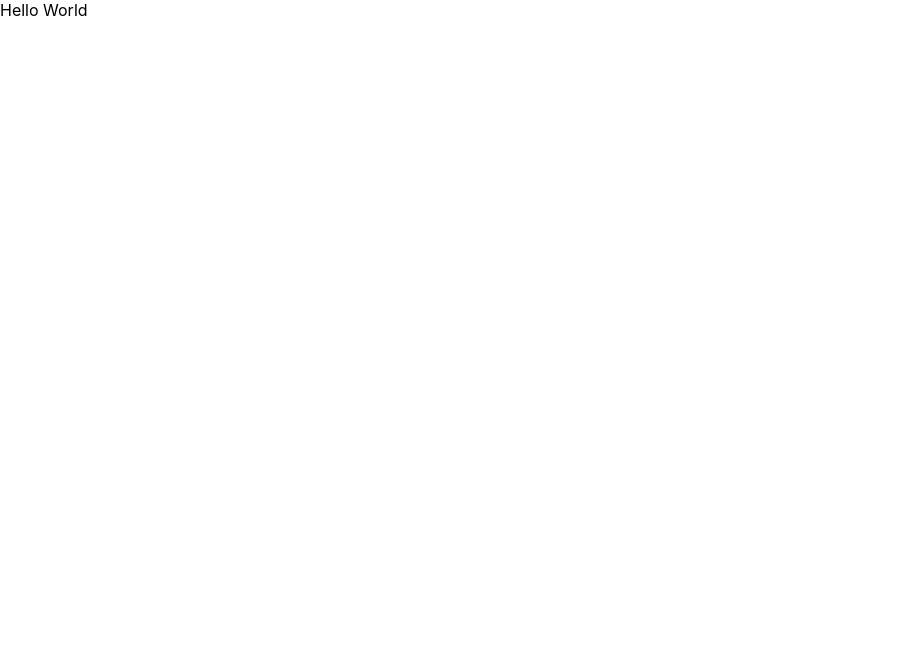
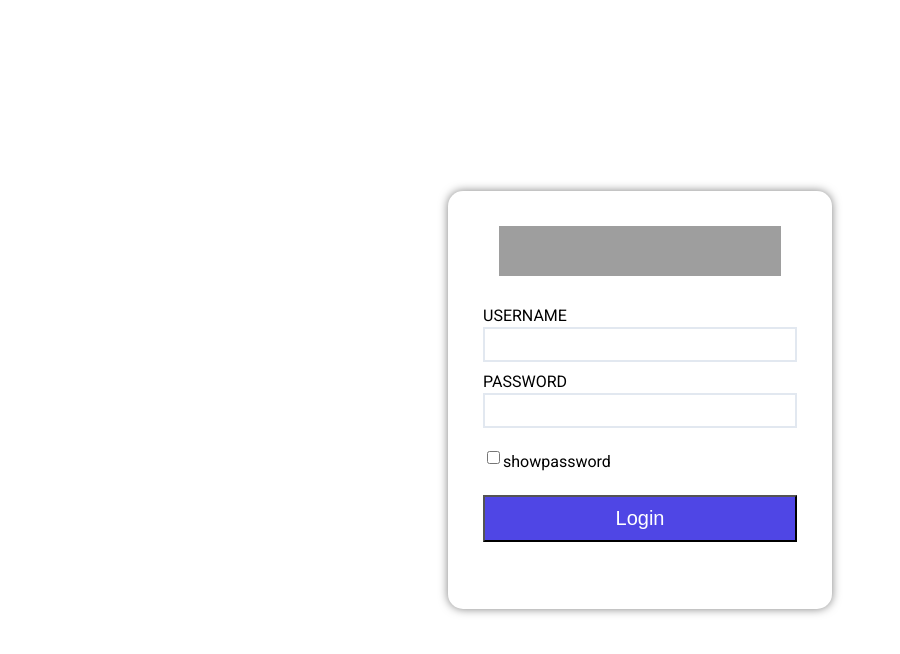
Before and after one commit to Naveen0910/VideoStreamingApp, a React (Create React App) app: page /login in a window 1280 px wide. Shown: the top 654 px of the page, without its empty margins (0-900 px from the left). Built offline with nearby package versions, Linux system fonts and the light colour scheme; grey boxes are pictures that could not be loaded; a web font is replaced by a local one.

Commit message:
LoginPageFirstDraft

```diff
--- a/src/App.js
+++ b/src/App.js
@@ -1,6 +1,16 @@
+import {useState, useEffect} from 'react'
+import {Switch, Route} from 'react-router-dom'
+import LoginPage from './components/LoginPage/index'
 import './App.css'
 
-// Replace your code here
-const App = () => <div>Hello World</div>
+const App = () => {
+  const [savedVideos, setSavedVideos] = useState([])
+  const [theme, setTheme] = useState('Light')
+  return (
+    <Switch>
+      <Route exact path="/login" component={LoginPage} />
+    </Switch>
+  )
+}
 
 export default App
--- /dev/null
+++ b/src/components/LoginPage/index.js
@@ -0,0 +1,100 @@
+import {useState} from 'react'
+import {useHistory} from 'react-router-dom'
+import Cookies from 'js-cookie'
+import {
+  MainContainer,
+  CustomContainer,
+  InputContainer,
+  CustomButton,
+  CustomImage,
+  CustomInput,
+} from './styledComponents'
+
+const LoginPage = () => {
+  const history = useHistory()
+  const [username, setUsername] = useState('')
+  const [password, setPassword] = useState('')
+  const [showpassword, setShowPassword] = useState(false)
+  const [showErrMsg, setShowErrMsg] = useState(false)
+  const [errorMsg, setErrorMsg] = useState('')
+
+  const onChangePassword = e => {
+    setPassword(e.target.value)
+  }
+
+  const onChangeUsername = e => {
+    setUsername(e.target.value)
+  }
+
+  const onChecked = e => {
+    if (e.target.checked) {
+      setShowPassword(true)
+    } else {
+      setShowPassword(false)
+    }
+  }
+
+  const onLoginSuccessful = token => {
+    Cookies.set('jwtToken', token, {expires: 30})
+    history.replace('/')
+  }
+
+  const onLoginFailure = data => {
+    setShowErrMsg(true)
+    setErrorMsg(data.error_msg)
+  }
+
+  const onFormSubmission = async event => {
+    event.preventDefault()
+    const url = 'https://apis.ccbp.in/login'
+    const options = {
+      method: 'POST',
+      body: JSON.stringify({username, password}),
+    }
+    const response = await fetch(url, options)
+    const data = await response.json()
+    if (response.ok === true) {
+      onLoginSuccessful(data.jwt_token)
+    } else {
+      onLoginFailure(data)
+    }
+  }
+
+  const alertStyle = {
+    color: '#ff0b37',
+  }
+
+  return (
+    <MainContainer>
+      <CustomContainer
+        onSubmit={onFormSubmission}
+        direction="column"
+        pad="35px"
+      >
+        <CustomImage
+          src="https://assets.ccbp.in/frontend/react-js/nxt-watch-logo-light-theme-img.png"
+          alt="logo"
+        />
+        <InputContainer onChange={onChangeUsername} direction="column">
+          <label htmlFor="username">USERNAME</label>
+          <CustomInput type="text" id="username" />
+        </InputContainer>
+        <InputContainer onChange={onChangePassword} direction="column">
+          <label htmlFor="password">PASSWORD</label>
+          <CustomInput
+            type={showpassword ? 'text' : 'password'}
+            id="password"
+          />
+        </InputContainer>
+        <InputContainer alignItems="center" direction="row">
+          <CustomInput type="checkbox" id="checkbox" onChange={onChecked} />
+          <label htmlFor="checkbox">showpassword</label>
+        </InputContainer>
+        <CustomButton type="submit">Login</CustomButton>
+        <p style={alertStyle}>{showErrMsg ? `*${errorMsg}` : null}</p>
+      </CustomContainer>
+    </MainContainer>
+  )
+}
+
+export default LoginPage
--- /dev/null
+++ b/src/components/LoginPage/styledComponents.js
@@ -0,0 +1,47 @@
+import styled from 'styled-components'
+
+export const MainContainer = styled.div`
+  display: flex;
+  justify-content: center;
+  align-items: center;
+  min-height: 100vh;
+  font-family: 'Roboto';
+`
+export const CustomContainer = styled.form`
+  display: flex;
+  flex-direction: ${props => props.direction};
+  padding: ${props => props.pad};
+  border-radius: 15px;
+  box-shadow: 0 0 10px 0 rgba(0, 0, 0, 0.5);
+  min-width: 30%;
+`
+export const InputContainer = styled.div`
+  display: flex;
+  flex-direction: ${props => props.direction};
+  justify-content: ${props => props.justifyContent};
+  align-items: ${props => props.alignItems};
+`
+
+export const CustomImage = styled.img`
+  height: 50px;
+  width: 90%;
+  margin-bottom: 30px;
+  align-self: center;
+`
+
+export const CustomButton = styled.button`
+  color: #ffff;
+  background-color: #4f46e5;
+  margin-top: 10px;
+  padding: 10px;
+  font-size: 20px;
+`
+
+export const CustomInput = styled.input`
+  height: 35px;
+  padding: 5px;
+  margin-top: 2px;
+  margin-bottom: 10px;
+  border: 2px solid #e2e8f0;
+  outline: none;
+`
```
